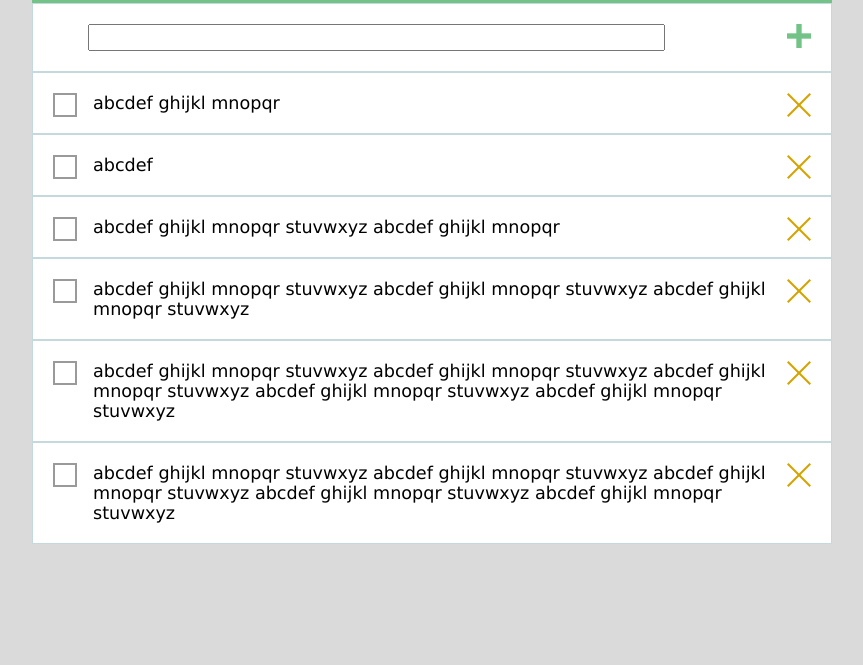
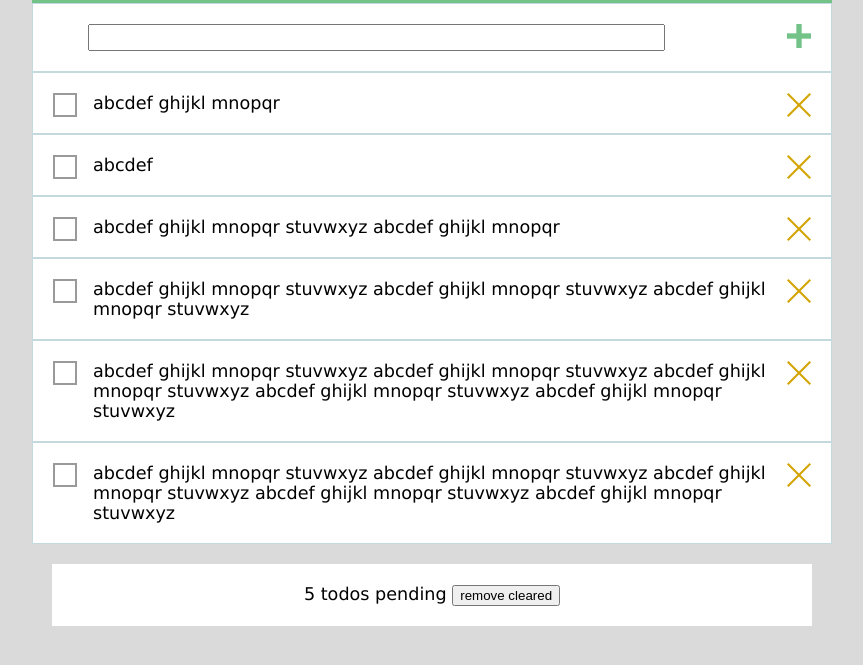
Before and after one commit to xzzulz/flux-todo, a website: page design/index.html in a window 1280 px wide. Shown: the part 149-814 px from the top of the page, without its empty margins (208-1071 px from the left). Drawn offline with Linux system fonts and the light colour scheme.

Commit message:
Design template update adding footer section

```diff
--- a/design/index.html
+++ b/design/index.html
@@ -59,6 +59,11 @@
         <div class="itemClose"><img class="todoClose" src="img/delete.png"/></div>
       </div>
 
+      <div class="footer">
+        <span>5 todos pending</span>
+        <button>remove cleared</button>
+      </div>
+
     </div>
 
   </div>
--- a/design/styles/main.css
+++ b/design/styles/main.css
@@ -53,16 +53,10 @@ div.itemClose {
     right: 20px;
     top: 20px;
 }
-/*
-@media all and (max-width: 800px) {
-    div.itemText {
-        width: 78%;
-    }
-    #box {
-        max-width: 96%;
-    }
-    #newItem {
-        width: 76%;
-    }
+div.footer {
+  margin: 20px;
+  padding: 20px;
+  background-color: #ffffff;
+  position: relative;
+  text-align: center;
 }
-*/
```
